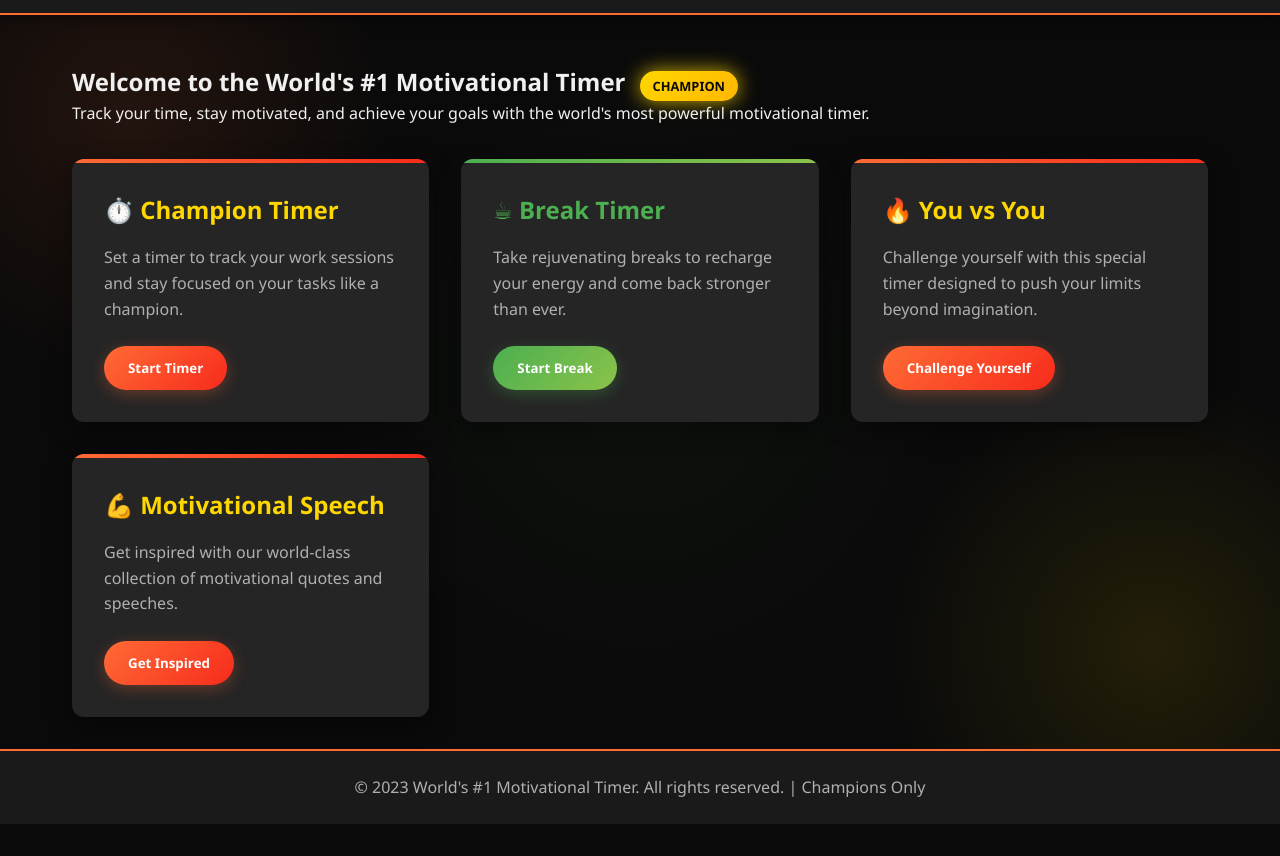
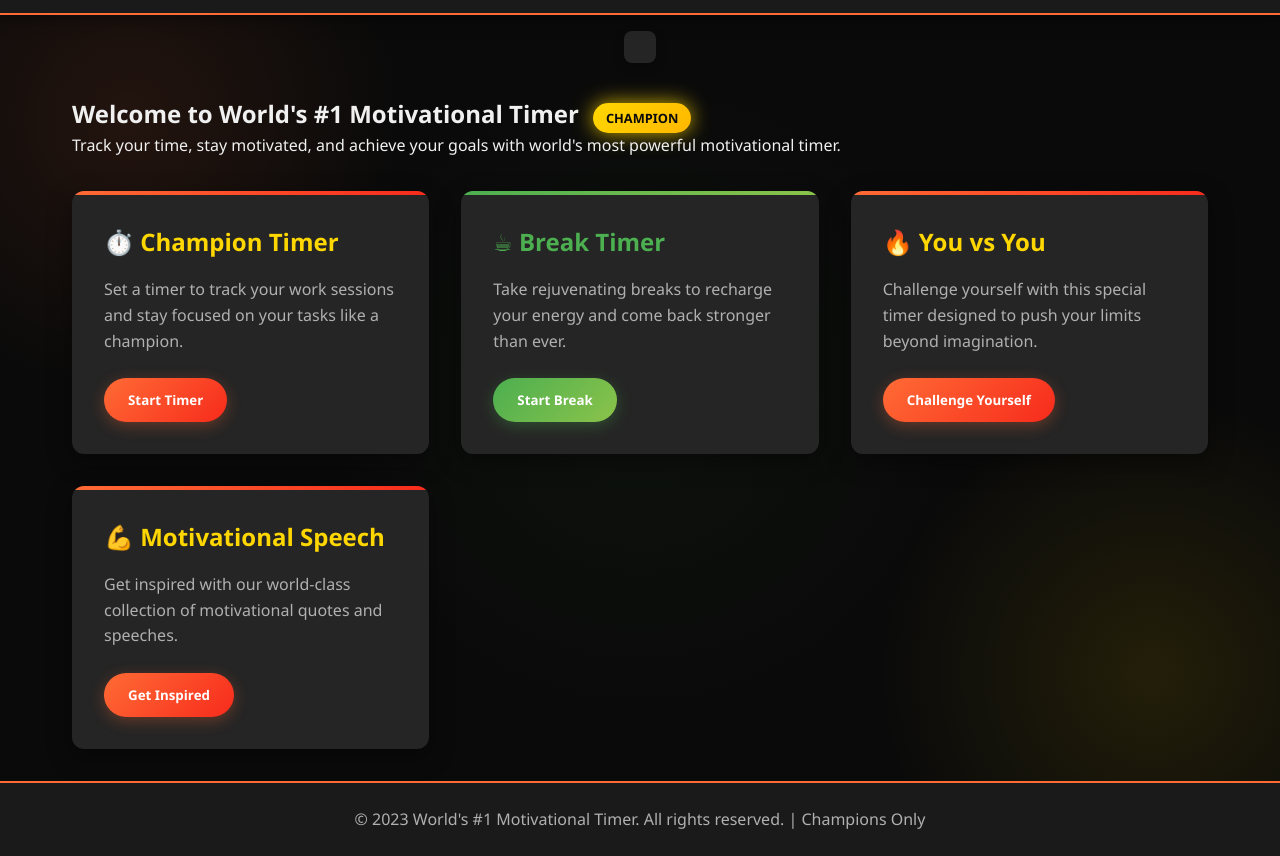
Before and after one commit to stayfocused-sys/World-s-1-Motivational-Timer, a plain HTML site: page index.html in a window 1280 px wide. Shown: the part 65-921 px from the top of the page. Before the commit the page ends 889 px from the top, so only its background shows below. Drawn offline with Linux system fonts and the light colour scheme.

```diff
--- a/index.html
+++ b/index.html
@@ -18,6 +18,10 @@
     <meta name="twitter:image" content="https://example.com/twitter-image.jpg">
     <link rel="canonical" href="https://example.com">
     <link rel="icon" href="https://example.com/favicon.ico" type="image/x-icon">
+
+    <!-- Google Custom Search Script - MUST be in HEAD section -->
+    <script async src="https://cse.google.com/cse.js?cx=61d044bd7149349b0"></script>
+
     <title>World's Number One Motivational Timer</title>
     <style>
         :root {
@@ -131,6 +135,10 @@
         .search-container {
             margin: 1rem auto 2rem;
             max-width: 600px;
+            background-color: var(--card-bg);
+            border-radius: 8px;
+            padding: 1rem;
+            box-shadow: 0 4px 12px rgba(0, 0, 0, 0.2);
         }
 
         .gcse-search {
@@ -501,15 +509,14 @@
     </header>
 
     <div class="search-container">
-        <script async src="https://cse.google.com/cse.js?cx=61d044bd7149349b0"></script>
         <div class="gcse-search"></div>
     </div>
 
     <main>
         <!-- Home Page -->
         <section id="home" class="page active">
-            <h1>Welcome to the World's #1 Motivational Timer <span class="world-champion-badge">CHAMPION</span></h1>
-            <p>Track your time, stay motivated, and achieve your goals with the world's most powerful motivational timer.</p>
+            <h1>Welcome to World's #1 Motivational Timer <span class="world-champion-badge">CHAMPION</span></h1>
+            <p>Track your time, stay motivated, and achieve your goals with world's most powerful motivational timer.</p>
 
             <div class="home-grid">
                 <div class="card" data-page="timer">
@@ -601,7 +608,7 @@
 
             <div class="special-motivation">
                 <p>🔥 THE ONLY PERSON YOU SHOULD TRY TO BE BETTER THAN IS WHO YOU WERE YESTERDAY! 🔥<br>
-                This is not just a timer; it's your commitment to becoming the world's best version of yourself. Every second counts in this battle against mediocrity. Rise up and conquer!</p>
+                This is not just a timer; it's your commitment to becoming world's best version of yourself. Every second counts in this battle against mediocrity. Rise up and conquer!</p>
             </div>
 
             <div class="timer-container">
```
